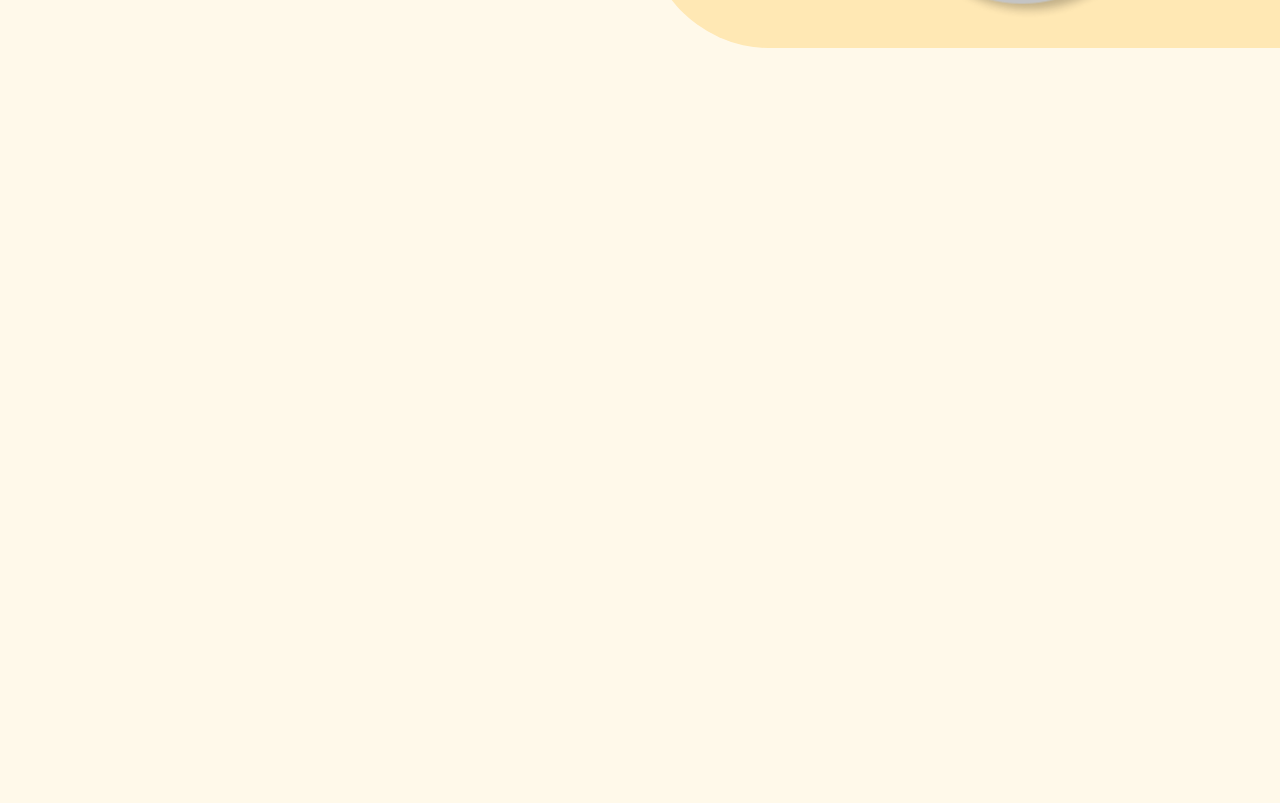
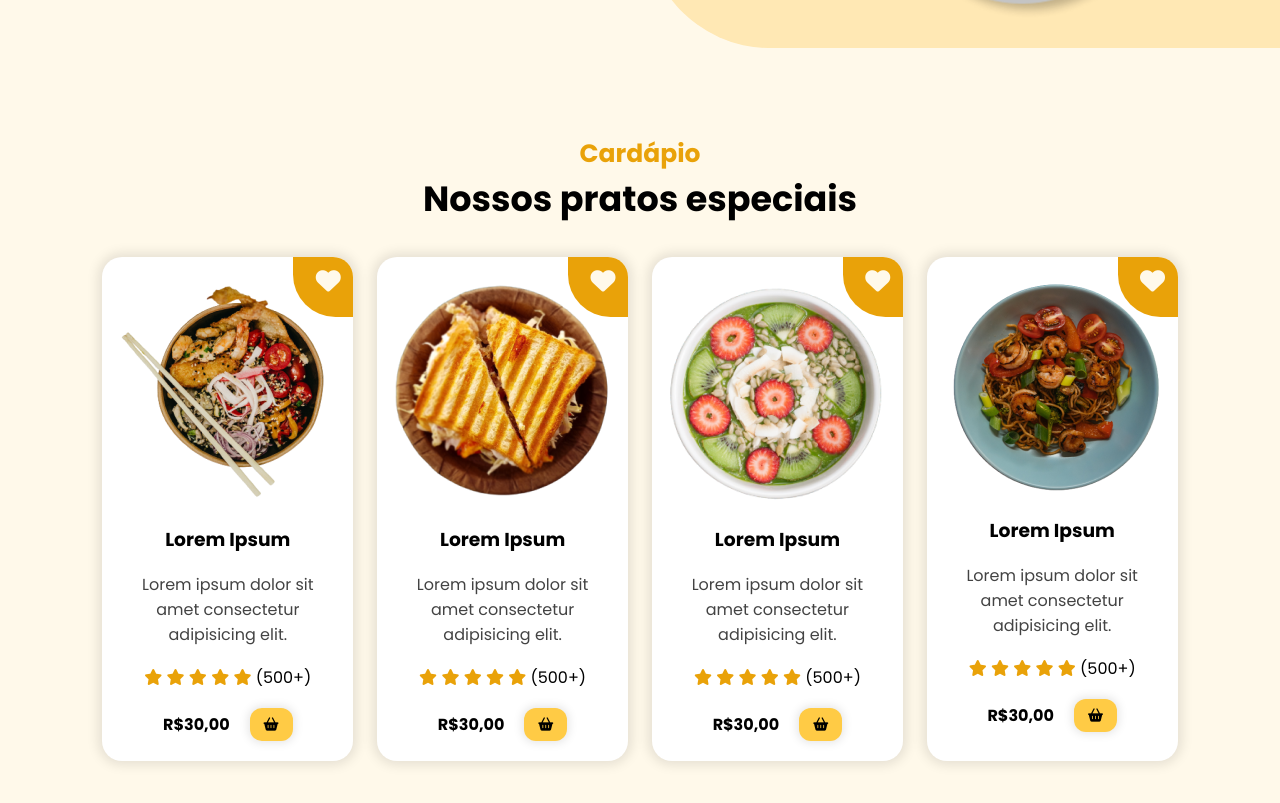
Before and after one commit to LRConforto/responsive-landing-page, a plain HTML site: page index.html in a window 1280 px wide. Shown: the part 749-1552 px from the top of the page. Before the commit the page ends 800 px from the top, so only its background shows below. Drawn offline with nearby package versions, Linux system fonts and the light colour scheme.

Commit message:
adicionando seção de cardápio na página

```diff
--- a/index.html
+++ b/index.html
@@ -7,6 +7,7 @@
     <link rel="stylesheet" href="/src/styles/style.css">
     <link rel="stylesheet" href="/src/styles/header.css">
     <link rel="stylesheet" href="/src/styles/home.css">
+    <link rel="stylesheet" href="src/styles/menu.css">
 
     <script src="https://cdnjs.cloudflare.com/ajax/libs/jquery/3.7.1/jquery.min.js" integrity="sha512-v2CJ7UaYy4JwqLDIrZUI/4hqeoQieOmAZNXBeQyjo21dadnwR+8ZaIJVT8EE2iyI61OV8e6M8PP2/4hpQINQ/g==" crossorigin="anonymous" referrerpolicy="no-referrer"></script>
 
@@ -22,7 +23,7 @@
                     <a href="">Inicio</a>
                 </li>
                   <li class="nav-item">
-                    <a href="">Cardápio</a>
+                    <a href="#menu">Cardápio</a>
                 </li>
                   <li class="nav-item">
                     <a href="">Avaliações</a>
@@ -44,7 +45,7 @@
                     <a href="">Inicio</a>
                 </li>
                   <li class="nav-item">
-                    <a href="">Cardápio</a>
+                    <a href="#menu">Cardápio</a>
                 </li>
                   <li class="nav-item">
                     <a href="">Avaliações</a>
@@ -93,6 +94,124 @@
                 <img src="src/imgs/banner.png" alt="">
             </div>
         </section>
+
+        <section id="menu">
+            <h2 class="section-title">Cardápio</h2>
+            <h3 class="section-subtitle">Nossos pratos especiais</h3>
+
+            <div id="dishes">
+                <div class="dish">
+                    <div class="dish-heart">
+                        <i class="fa-solid fa-heart"></i>
+                    </div>
+
+                    <img src="src/imgs/dish.png" class="dish-image" alt="prato 1">
+                    <h3 class="dish-title">
+                        Lorem Ipsum
+                    </h3>
+                    <span class="dish-description">
+                        Lorem ipsum dolor sit amet consectetur adipisicing elit.
+                    </span>
+
+                    <div class="dish-rate">
+                        <i class="fa-solid fa-star"></i>
+                        <i class="fa-solid fa-star"></i>
+                        <i class="fa-solid fa-star"></i>
+                        <i class="fa-solid fa-star"></i>
+                        <i class="fa-solid fa-star"></i>
+                        <span>(500+)</span>
+                    </div>
+                    <div class="dish-price">
+                        <h4>R$30,00</h4>
+                        <button class="btn-default"><i class="fa-solid fa-basket-shopping"></i></button>
+                    </div>
+                </div>
+
+                <div class="dish">
+                    <div class="dish-heart">
+                        <i class="fa-solid fa-heart"></i>
+                    </div>
+
+                    <img src="src/imgs/dish2.png" class="dish-image" alt="prato 2">
+                    <h3 class="dish-title">
+                        Lorem Ipsum
+                    </h3>
+                    <span class="dish-description">
+                        Lorem ipsum dolor sit amet consectetur adipisicing elit.
+                    </span>
+
+                    <div class="dish-rate">
+                        <i class="fa-solid fa-star"></i>
+                        <i class="fa-solid fa-star"></i>
+                        <i class="fa-solid fa-star"></i>
+                        <i class="fa-solid fa-star"></i>
+                        <i class="fa-solid fa-star"></i>
+                        <span>(500+)</span>
+                    </div>
+                    <div class="dish-price">
+                        <h4>R$30,00</h4>
+                        <button class="btn-default"><i class="fa-solid fa-basket-shopping"></i></button>
+                    </div>
+                </div>
+
+
+                <div class="dish">
+                    <div class="dish-heart">
+                        <i class="fa-solid fa-heart"></i>
+                    </div>
+
+                    <img src="src/imgs/dish3.png" class="dish-image" alt="prato 3">
+                    <h3 class="dish-title">
+                        Lorem Ipsum
+                    </h3>
+                    <span class="dish-description">
+                        Lorem ipsum dolor sit amet consectetur adipisicing elit.
+                    </span>
+
+                    <div class="dish-rate">
+                        <i class="fa-solid fa-star"></i>
+                        <i class="fa-solid fa-star"></i>
+                        <i class="fa-solid fa-star"></i>
+                        <i class="fa-solid fa-star"></i>
+                        <i class="fa-solid fa-star"></i>
+                        <span>(500+)</span>
+                    </div>
+                    <div class="dish-price">
+                        <h4>R$30,00</h4>
+                        <button class="btn-default"><i class="fa-solid fa-basket-shopping"></i></button>
+                    </div>
+                </div>
+
+
+                <div class="dish">
+                    <div class="dish-heart">
+                        <i class="fa-solid fa-heart"></i>
+                    </div>
+
+                    <img src="src/imgs/dish4.png" class="dish-image" alt="prato 4">
+                    <h3 class="dish-title">
+                        Lorem Ipsum
+                    </h3>
+                    <span class="dish-description">
+                        Lorem ipsum dolor sit amet consectetur adipisicing elit.
+                    </span>
+
+                    <div class="dish-rate">
+                        <i class="fa-solid fa-star"></i>
+                        <i class="fa-solid fa-star"></i>
+                        <i class="fa-solid fa-star"></i>
+                        <i class="fa-solid fa-star"></i>
+                        <i class="fa-solid fa-star"></i>
+                        <span>(500+)</span>
+                    </div>
+                    <div class="dish-price">
+                        <h4>R$30,00</h4>
+                        <button class="btn-default"><i class="fa-solid fa-basket-shopping"></i></button>
+                    </div>
+                </div>
+            </div>
+
+        </section>
     </main>
 
     <script src="src/javascript/script.js"></script>
--- a/src/styles/header.css
+++ b/src/styles/header.css
@@ -1,6 +1,10 @@
 header {
     width: 100%;
     padding: 28px 8%;
+    position: sticky;
+    top:0;
+    z-index:3;
+    background-color: #fff9ea;
 }
 
 #navbar {
--- a/src/styles/home.css
+++ b/src/styles/home.css
@@ -84,7 +84,7 @@ section#home {
 
 }
 
-@media screen and (max-width: 450px) {
+@media screen and (max-width: 471px) {
     #phone-text{
         display: none;
     }
--- /dev/null
+++ b/src/styles/menu.css
@@ -0,0 +1,83 @@
+#menu {
+    display: flex;
+    flex-direction: column;
+    align-items: center;
+    justify-content: center;
+    text-align: center;
+    min-height: 100vh;
+}
+
+#dishes {
+    width: 100%;
+    display: flex;
+    justify-content: center;
+    gap: 24px;
+    margin-top: 32px;
+}
+
+.dish {
+    display: flex;
+    flex-direction: column;
+    align-items: center;
+    background-color: #ffffff;
+    box-shadow: 0px 0px 12px 4px rgba(0 ,0, 0, 0.1);
+    border-radius: 20px;
+    padding: 20px;
+    gap: 18px;
+    width: 25%;
+    position: relative;
+    overflow: hidden;
+
+}
+
+.dish-heart {
+    position: absolute;
+    background-color: #e9a209;
+    display: flex;
+    align-items: center;
+    justify-content: center;
+    font-size: 1.563rem;
+    color: #fff9ea;
+    width: 70px;
+    height: 70px;
+    top: -10px;
+    right: -10px;
+    border-radius:0px 37.5px 0px 42.5px;
+}
+
+.dish-description {
+    color: #434343;
+    text-align: center;
+}
+
+.dish-rate > i {
+    color:#e9a209;
+}
+
+.dish-price {
+    display: flex;
+    align-items: center;
+    gap: 20px;
+}
+
+@media screen and (max-width: 1170px) {
+
+    #dishes {
+        flex-wrap: wrap;
+        justify-content: center;
+    }
+
+    .dish {
+        width: calc(50% - 24px);
+
+    }
+
+}
+
+@media screen and (max-width: 600px) {
+
+     .dish {
+        width: calc(100% - 24px);
+
+}
+}
--- a/src/styles/style.css
+++ b/src/styles/style.css
@@ -66,3 +66,12 @@ section {
 .social-media-buttons > a:hover {
     box-shadow: 0px 0px 12px 4px rgba(0, 0, 0, 0.180);
 }
+
+.section-title {
+    color: #e9a209;
+    font-size: 1.563rem;
+}
+
+.section-subtitle {
+    font-size: 2.187rem;
+}
```
